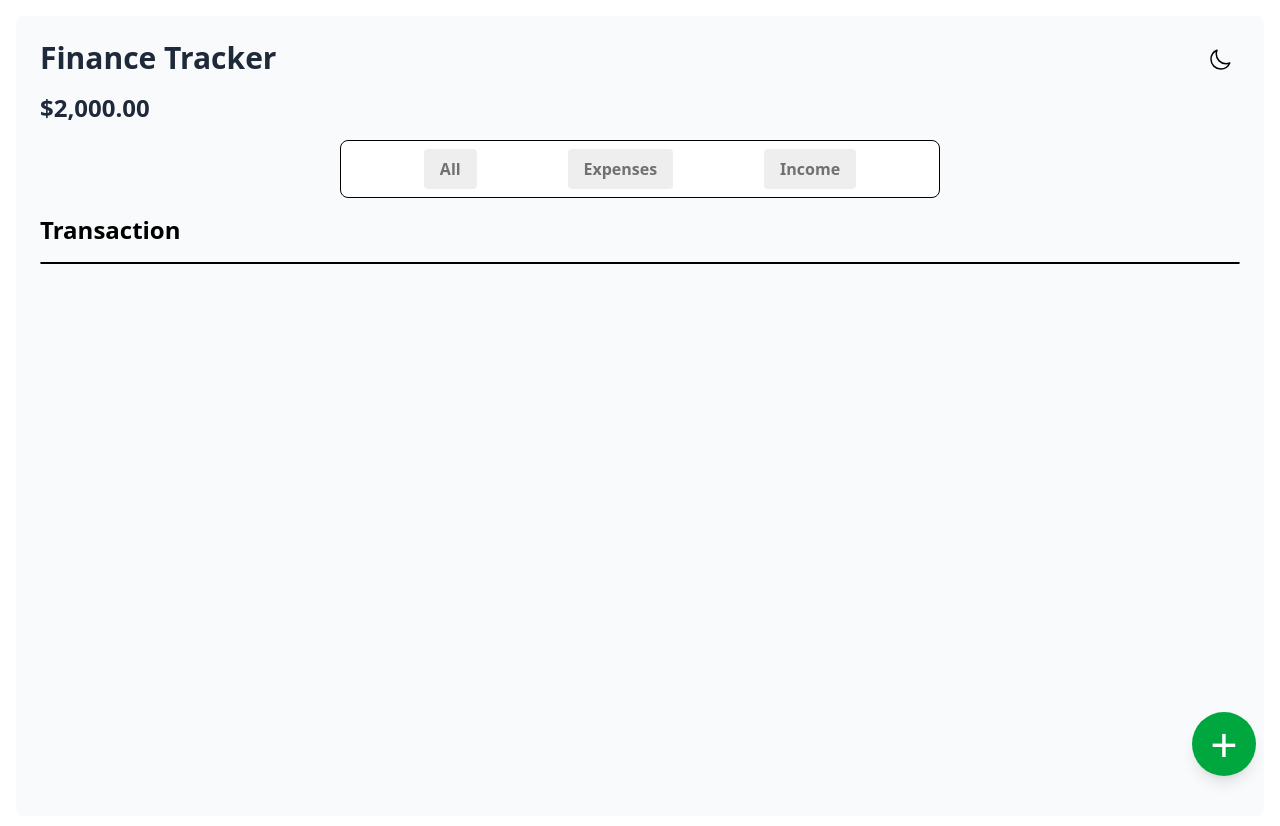
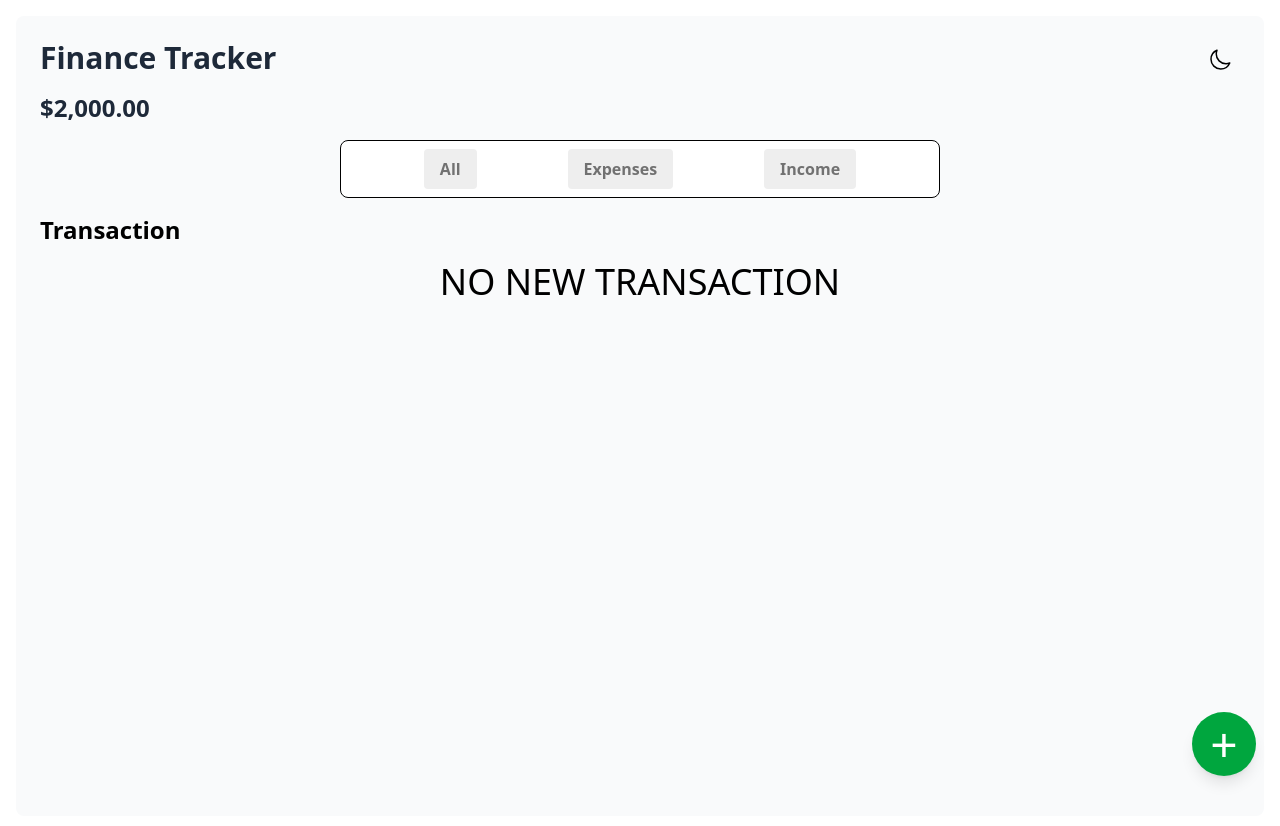
Before and after one commit to Obiwumma/Personal-Finance-Tracker, a React (Vite) app in the folder personal-finance-tracker/: page / in a window 1280 px wide. Shown: the top 826 px of the page. Built offline with nearby package versions, Linux system fonts and the light colour scheme.

Commit message:
Moved List into its own component

```diff
--- a/personal-finance-tracker/src/App.jsx
+++ b/personal-finance-tracker/src/App.jsx
@@ -3,16 +3,17 @@ import './App.css'
 
 // import { transactions } from './data/transactions'
 
-import { useTransactionStore } from './store/transactionStore'
+
 
 import Category from './components/Category'
 import ThemeIcons from './components/ThemeIcon'
 import Modal from './components/Modal'
+import TransactionList from './components/List'
 
 function App() {
   const [isOpen, setIsOpen] = useState(false)
 
-  const transactions = useTransactionStore((state) => state.transactions)
+
 
   function closeModal() {
     setIsOpen(false)
@@ -36,29 +37,7 @@ function App() {
       </div>
 
       <main>
-        <div className='text-2xl font-semibold my-4'>Transaction</div>
-        <div className='bg-white border rounded-lg shadow-md'>
-
-          <div>
-            <ul>
-              {transactions.map(transaction => (
-              <li className=' m-4' key={transaction.id}>
-                <div className="flex justify-between my-2 ">
-                  <h1 className='text-xl font-semibold'>{transaction.description}</h1>
-                  <p className={`text-xl font-semibold ${transaction.amount > 0 ? "text-green-600" : "text-red-600"}`}>
-                         {new Intl.NumberFormat("en-US", { style: "currency", currency: "USD" }).format(transaction.amount)}
-                          + </p>
-                </div>
-                <p className='text-xl my-2 font-semibold'>{transaction.category}</p>
-                <p className='text-md font-semibold text-[#676f78] '>{transaction.date}</p>
-                <hr />
-              </li>
-
-            ))}
-            </ul>
-            </div>
-
-        </div>
+        <TransactionList/>
       </main>
 
       <button className='bg-green-600 hover:bg-green-700 h-16 w-16 fixed bottom-6 right-6 rounded-full flex items-center justify-center text-5xl text-white shadow-lg transition' onClick={() => setIsOpen(true)} > + </button>
--- /dev/null
+++ b/personal-finance-tracker/src/components/List.jsx
@@ -0,0 +1,40 @@
+import { useTransactionStore } from "../store/transactionStore";
+
+function TransactionList() {
+  const transactions = useTransactionStore((state) => state.transactions)
+
+
+  return(
+    <>
+
+    <div className='text-2xl font-semibold my-4'>Transaction</div>
+      {transactions.length === 0 ? <h1 className="uppercase text-4xl text-center">No new transaction</h1> :
+
+        <div className='bg-white border rounded-lg shadow-md'>
+
+          <div>
+            <ul>
+              {transactions.map(transaction => (
+              <li className=' m-4' key={transaction.id}>
+                <div className="flex justify-between my-2 ">
+                  <h1 className='text-xl font-semibold'>{transaction.description}</h1>
+                  <p className={`text-xl font-semibold ${transaction.amount > 0 ? "text-green-600" : "text-red-600"}`}>
+                         {new Intl.NumberFormat("en-US", { style: "currency", currency: "USD" }).format(transaction.amount)}
+                          + </p>
+                </div>
+                <p className='text-xl my-2 font-semibold'>{transaction.category}</p>
+                <p className='text-md font-semibold text-[#676f78] '>{transaction.date}</p>
+                <hr />
+              </li>
+
+            ))}
+            </ul>
+            </div>
+
+        </div>
+      }
+    </>
+  )
+}
+
+export default TransactionList;
--- a/personal-finance-tracker/src/components/Modal.jsx
+++ b/personal-finance-tracker/src/components/Modal.jsx
@@ -15,7 +15,7 @@ function Modal({ isOpen, onClose, children }) {
 
         <button className="w-20" onClick={onClose}>CLOSE</button>
 
-        <TransactionForm/>
+        <TransactionForm isOpen={isOpen} onClose={onClose} />
 
       </div>
     </div>,
--- a/personal-finance-tracker/src/components/TransactionForm.jsx
+++ b/personal-finance-tracker/src/components/TransactionForm.jsx
@@ -3,7 +3,7 @@ import { useForm } from 'react-hook-form';
 
 import { useTransactionStore } from "../store/transactionStore";
 
-function TransactionForm() {
+function TransactionForm({ onClose}) {
 
       const { register, handleSubmit, formState: { errors }, reset } = useForm();
       const addTransaction = useTransactionStore((state) => state.addTransaction)
@@ -13,6 +13,7 @@ function TransactionForm() {
 
   const onHandleSubmit = (data) => {
         console.log(data)
+        onClose()
         addTransaction({
       ...data,
       id: Date.now(),
@@ -86,7 +87,7 @@ function TransactionForm() {
       </div>
 
 
-          <button type="submit" className="bg-blue-500 text-white px-4 py-2 rounded" >
+          <button type="submit" className="bg-blue-500 text-white px-4 py-2 rounded"  >
             SUBMIT
           </button>
         </form>
```
